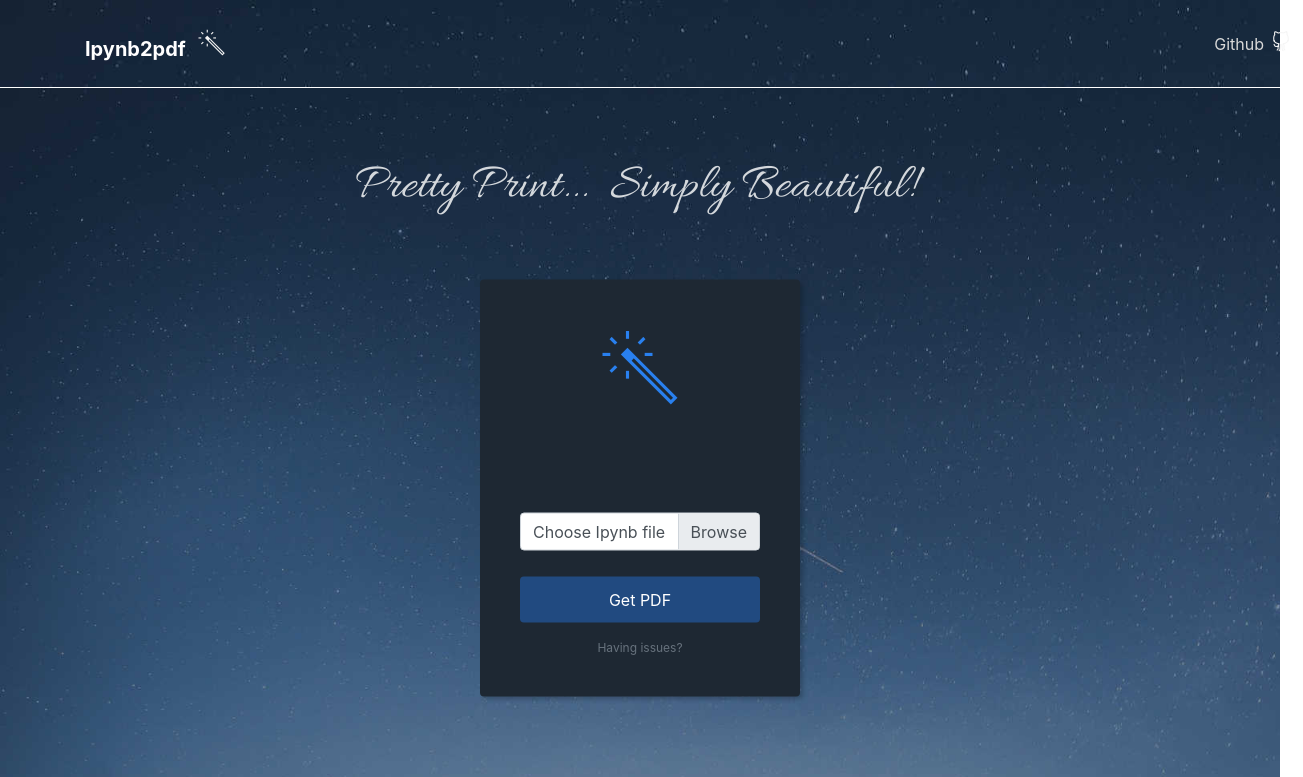
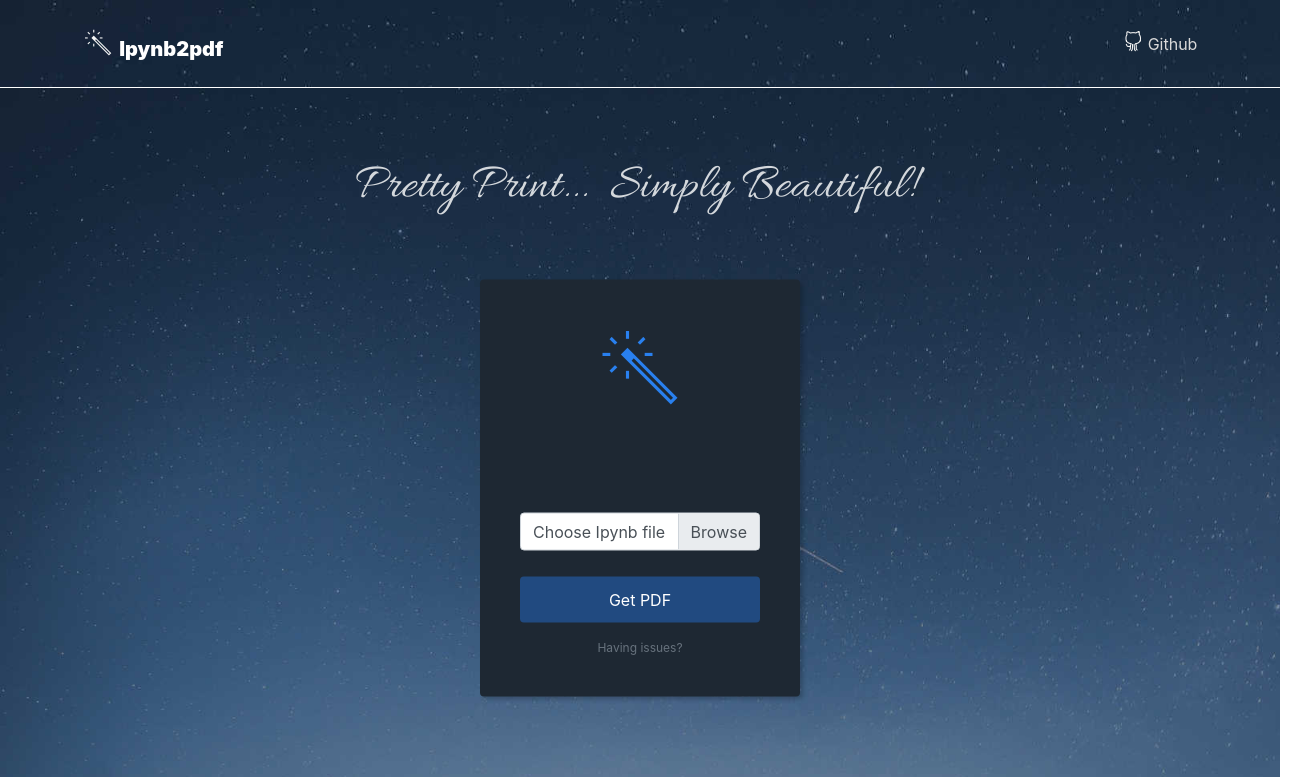
Before and after one commit to MohitBurkule/ipynb2pdf, a plain HTML site: page index.html in a window 1280 px wide. Shown: the top 777 px of the page, 1303 px wide, since content can reach past the window. Drawn offline with nearby package versions, Linux system fonts and the light colour scheme; a web font is replaced by a local one.

Commit message:
optimized ui with inputs from Shru

```diff
--- a/index.html
+++ b/index.html
@@ -18,20 +18,20 @@
     <div>
         <div class="header-dark" style="background-size:auto;background-image:url(&quot;none&quot;);background-color:rgb(23,41,61);padding-bottom:0px;">
             <nav class="navbar navbar-dark navbar-expand-md navigation-clean-search" style="background-color:#242322;background-image:url(&quot;assets/img/star-sky.jpg&quot;);border-color:white;border-width:thin;margin-bottom:1px;">
-                <div class="container"><a class="navbar-brand" href="#">Ipynb2pdf<i class="icon ion-ios-color-wand-outline" style="margin-left:10%;margin-right:-10%;font-size:35px;color:#f5f5f5;"></i></a><button class="navbar-toggler" data-toggle="collapse" data-target="#navcol-1"><span class="sr-only">Toggle navigation</span><span class="navbar-toggler-icon"></span></button>
-                    <div
-                        class="collapse navbar-collapse" id="navcol-1"><span class="navbar-text" style="min-width:100%;"></span>
+                <div class="container"><a class="navbar-brand" href="#"><i class="icon ion-ios-color-wand-outline" style="margin-left:0;margin-right:0;font-size:35px;color:#f5f5f5;"></i><strong>&nbsp; Ipynb2pdf</strong><br></a><button class="navbar-toggler" data-toggle="collapse"
+                        data-target="#navcol-1"><span class="sr-only">Toggle navigation</span><span class="navbar-toggler-icon"></span></button>
+                    <div class="collapse navbar-collapse" id="navcol-1"><span class="navbar-text" style="min-width:90%;"></span>
                         <ul class="nav navbar-nav">
-                            <li class="nav-item" role="presentation" style="text-align:right"><a class="nav-link active" href="https://github.com/MohitBurkule/ipynb2pdf" target="_blank" style="text-align:right">Github<i class="icon-social-github" style="margin-left:10%;margin-right:-10%;font-size:20px;color:#f5f5f5;"></i></a></li>
+                            <li class="nav-item" role="presentation" style="text-align:right"><a class="nav-link active" href="https://github.com/MohitBurkule/ipynb2pdf" target="_blank" style="text-align:right">&nbsp;<i class="icon-social-github" style="font-size:20px;color:#f5f5f5;"></i>&nbsp;Github<br></a></li>
                             <li
                                 class="dropdown"><a class="dropdown-toggle nav-link dropdown-toggle" data-toggle="dropdown" aria-expanded="false" href="#" hidden="">Dropdown </a>
                                 <div class="dropdown-menu" role="menu"><a class="dropdown-item" role="presentation" href="#">First Item</a><a class="dropdown-item" role="presentation" href="#">Second Item</a><a class="dropdown-item" role="presentation" href="#">Third Item</a></div>
                                 </li>
                         </ul>
+                    </div>
                 </div>
+            </nav>
         </div>
-        </nav>
-    </div>
     </div>
     <div class="login-dark" style="background-color:rgba(33,74,128,0.88);">
         <form action="https://ipnyb2pdf.pythonanywhere.com/uploader" method="post" style="padding-top:0px;" enctype="multipart/form-data">
```
